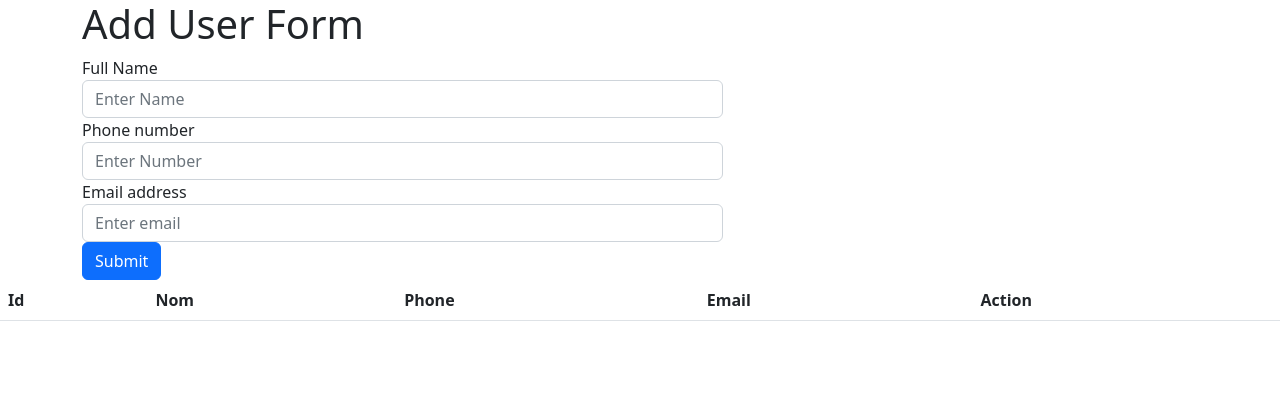
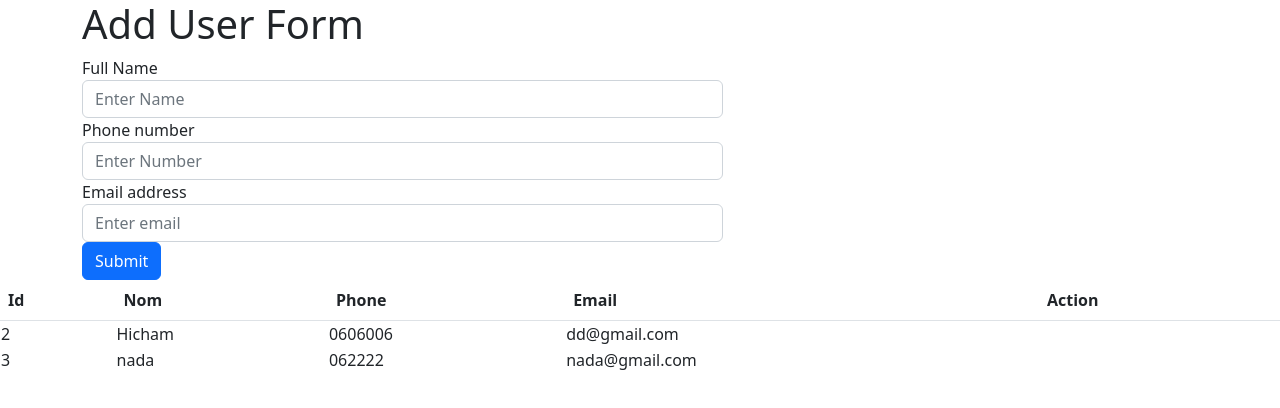
Before and after one commit to El-Mliki-Hicham/React-Contact-Manager, a React (Create React App) app: page / in a window 1280 px wide. Shown: the top 408 px of the page. Built offline with nearby package versions, Linux system fonts and the light colour scheme; data requests are answered from the project's data file.

Commit message:
show data in table

```diff
--- a/db.json
+++ b/db.json
@@ -1,5 +1,6 @@
 {
     "user": [
-      { "id": 2, "Name": "Hicham", "phone": "0606006","Email":"dd@gmail.com" }
+      { "id": 2, "Name": "Hicham", "Phone": "0606006","Email":"dd@gmail.com" },
+      { "id": 3, "Name": "nada", "Phone": "062222","Email":"nada@gmail.com" }
     ]
   }
--- a/src/Components/TableData.js
+++ b/src/Components/TableData.js
@@ -27,16 +27,7 @@ export class Table extends React.Component {
 
 
 
-//     const [state, setState] = useState([{}]);
-//     useEffect(() => {
-//        getData();
-//        console.log(state)
-//         }, []);
-// const getData = async ()=>{
-//     await axios.get('http://localhost:4000/user')
-//     .then((res)=>setState(res.data))
-
-// }
+//
 render(){
     return(
     <div >
@@ -51,11 +42,15 @@ render(){
             <th>Action</th>
         </tr>
         </thead>
-        <tbody>
-            <td></td>
-            <td></td>
-            <td></td>
+        {this.state.user.map(user => (
+        <tbody key={user.id}>
+
+            <td>{user.id}</td>
+            <td>{user.Name}</td>
+            <td>{user.Phone}</td>
+            <td>{user.Email}</td>
             </tbody>
+          ))}
        </table>
 
 </div>
```
